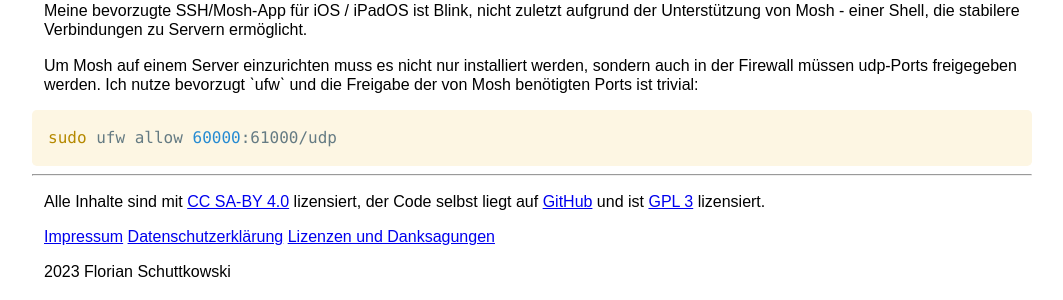
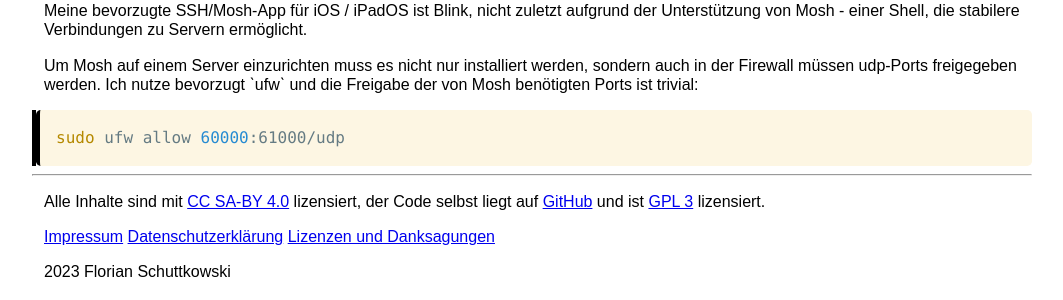
Before and after one commit to flowinho/personal-website, a Jekyll site: the page built from _posts/2023-07-22-mosh-ufw.md, in a window 1280 px wide. Shown: the part 127-427 px from the top of the page, without its empty margins (108-1171 px from the left). Built offline with Jekyll 4.4.1, drawn with Linux system fonts in a browser that asks for light colours.

Commit message:
add black border-left to code snippets

```diff
--- a/assets/css/posts.css
+++ b/assets/css/posts.css
@@ -21,7 +21,8 @@
 	border-radius: 12px;
   }
   .highlight {
-    font-size: 1.0em;
+    border-left: 4px solid black;
+	font-size: 1.0em;
   }
 
   .post-container {
```
